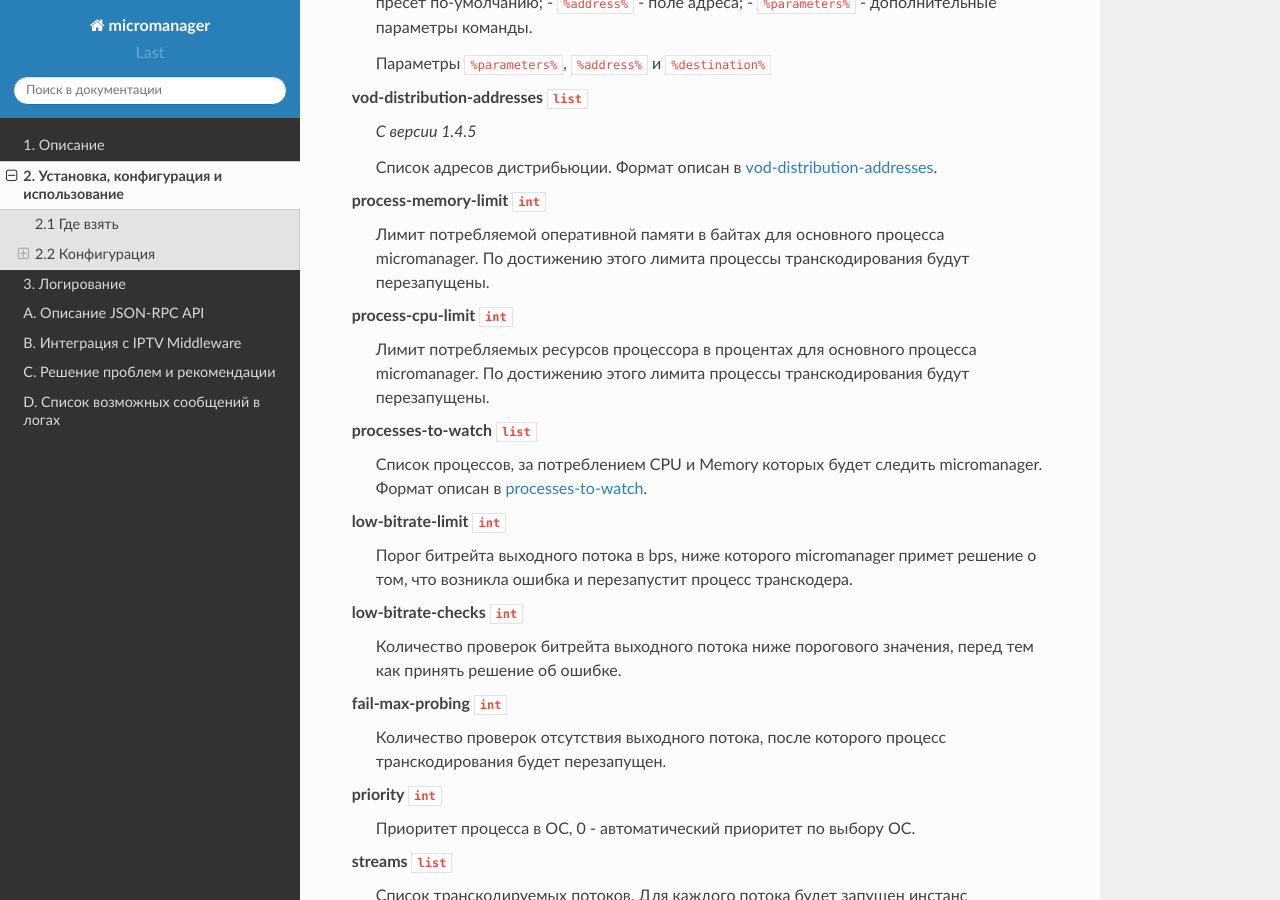
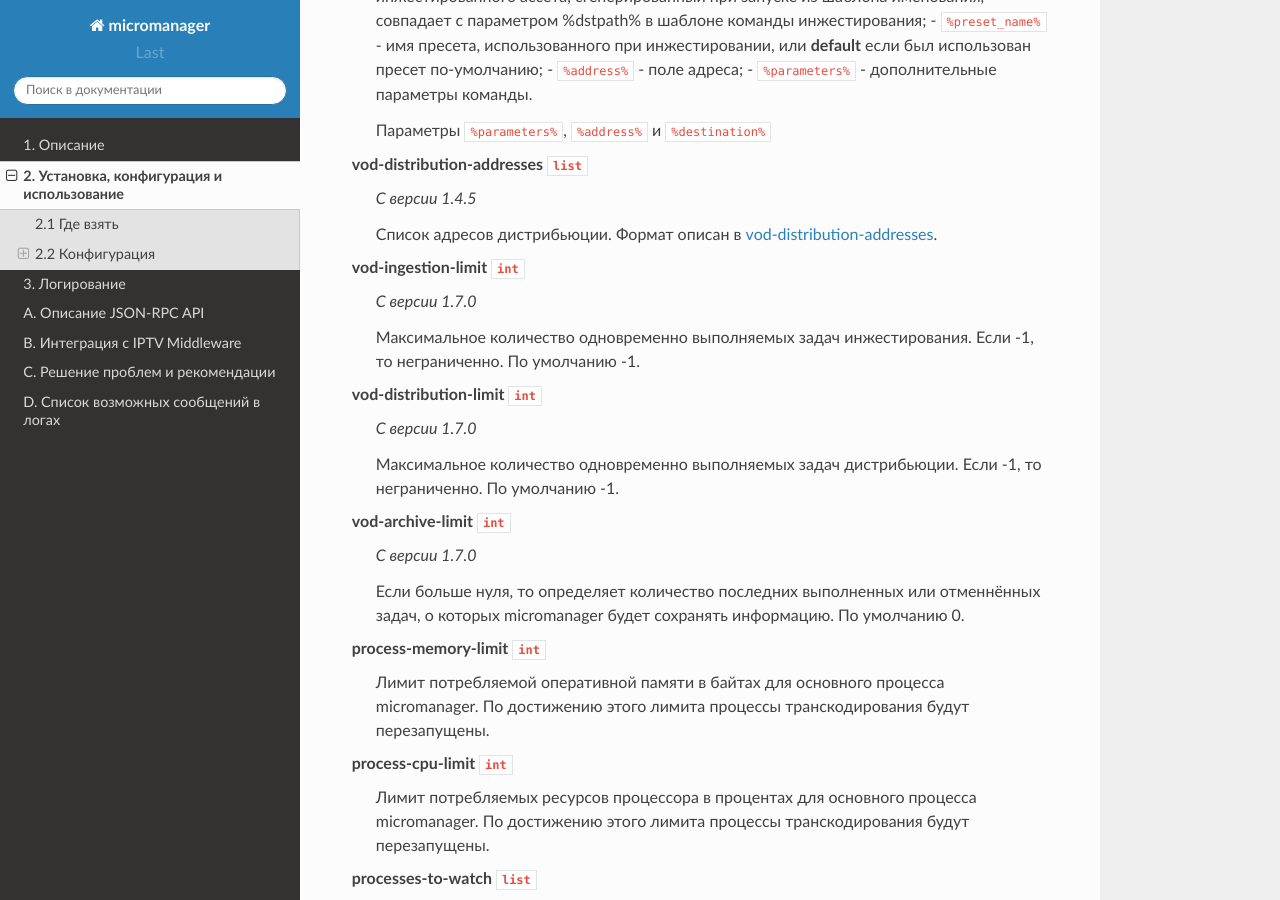
Before and after one commit to microimpuls/micromanager-docs, a Sphinx documentation site: the page built from source/install_and_configuration.rst, in a window 1280 px wide and 900 px high, scrolled down 4737 px. Built offline with Sphinx 7.4.7 and the Read the Docs theme 2.0.0, drawn with Linux system fonts in a browser that asks for light colours; some of the changed text lies outside the part shown.

Commit message:
v. 1.7.0 configuration

```diff
--- a/source/install_and_configuration.rst
+++ b/source/install_and_configuration.rst
@@ -68,6 +68,10 @@
         "vod-ingestion-path-checking-period": 15,
         "vod-ffmpeg-use-progress": true,
         "vod-default-naming-template": "/%preset_name%/%src_path_wo_ext%.mp4",
+
+        "vod-ingestion-limit": 10,
+        "vod-distribution-limit": 10,
+        "vod-archive-limit": 10,
 
         "process-memory-limit": 512000,
         "process-cpu-limit": 0,
@@ -223,6 +227,21 @@
 
   Список адресов дистрибьюции.
   Формат описан в :ref:`vod-distribution-addresses <micromanager-vod-distribution-addresses>`.
+
+vod-ingestion-limit ``int``
+  *С версии 1.7.0*
+
+  Максимальное количество одновременно выполняемых задач инжестирования. Если -1, то неграниченно. По умолчанию -1.
+
+vod-distribution-limit ``int``
+  *С версии 1.7.0*
+
+  Максимальное количество одновременно выполняемых задач дистрибьюции. Если -1, то неграниченно. По умолчанию -1.
+
+vod-archive-limit ``int``
+  *С версии 1.7.0*
+
+  Если больше нуля, то определяет количество последних выполненных или отменнённых задач, о которых micromanager будет сохранять информацию. По умолчанию 0.
 
 process-memory-limit ``int``
   Лимит потребляемой оперативной памяти в байтах для основного процесса micromanager. По достижению этого лимита
```
